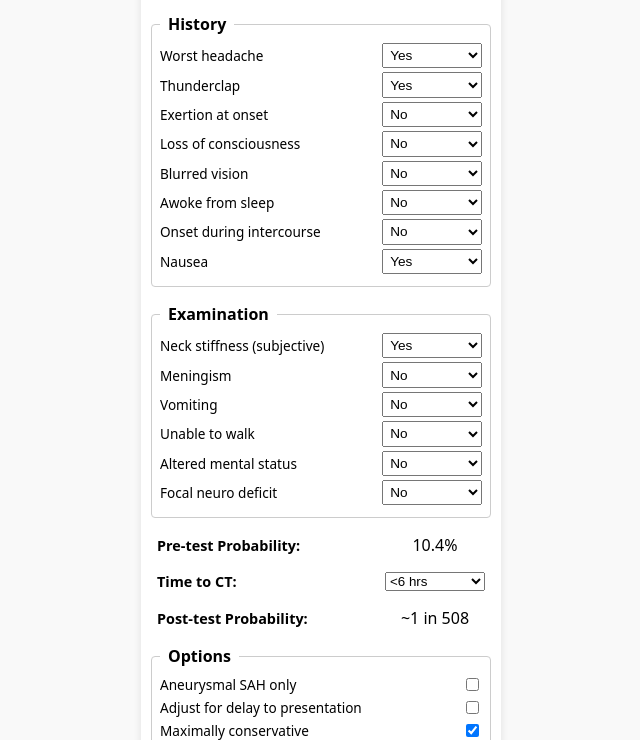
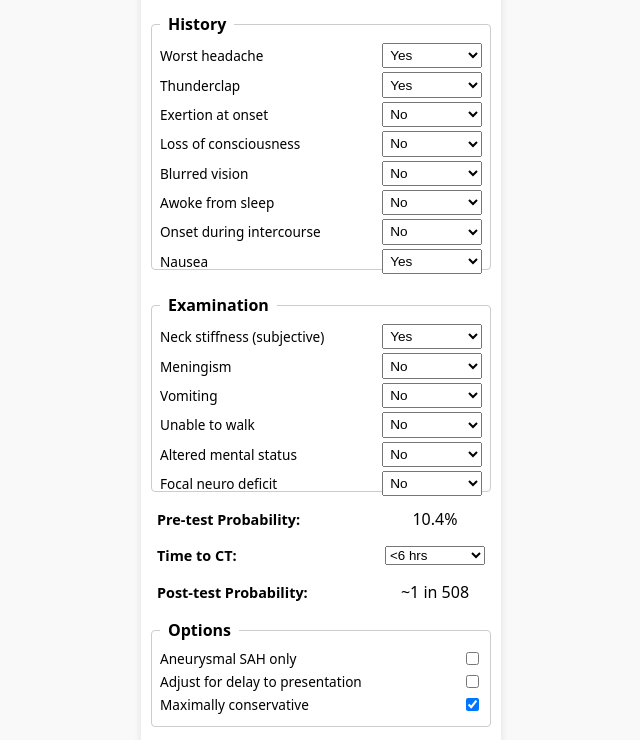
Before and after one commit to rjshaydon/SAH-Risk-Calculator, a plain HTML site: page index.html in a window 1280 px wide. Shown: the part 59-799 px from the top of the page, without its empty margins (319-959 px from the left). Drawn offline with Linux system fonts and the light colour scheme.

Commit message:
Excess section white space fix

```diff
--- a/index.html
+++ b/index.html
@@ -5,6 +5,20 @@
   <meta name="viewport" content="width=device-width, initial-scale=1.0, maximum-scale=1.0, user-scalable=no" />
   <title>SAH Risk Calculator</title>
   <style>
+
+
+/* Trim the bottom gap just for History & Examination */
+.findings fieldset {
+  /* keep top / left / right padding at 0.5rem, halve the bottom */
+  padding: 0.5rem 0.5rem 0rem;
+}
+
+/* Remove the margin under the very last label in each fieldset */
+.findings fieldset label:last-child {
+  margin-bottom: -5px;
+}
+
+
     body { margin: 0; padding: 0; display: flex; justify-content: center; background: #f9f9f9; font-family: system-ui, Arial, sans-serif; }
     #app {
       width: 360px;
@@ -44,10 +58,7 @@
       margin-top: 1rem;
       display: flex;
       flex-direction: column;
-}
-
-.findings fieldset + fieldset {
-  margin-top: 1rem;
+      gap: 0.5rem;
     }
     fieldset { border: 1px solid #ccc; border-radius: 4px; padding: 0.5rem; }
     legend { padding: 0 0.5rem; font-weight: bold; }
@@ -85,7 +96,6 @@
           <label>Altered mental status <select class="finding" data-key="Altered mental status"><option value="">Unknown</option><option value="yes">Yes</option><option value="no" selected>No</option></select></label>
           <label>Focal neuro deficit <select class="finding" data-key="Focal neuro deficit"><option value="">Unknown</option><option value="yes">Yes</option><option value="no" selected>No</option></select></label>
         </fieldset>
-
       </div>
       <div class="controls">
         <strong>Pre-test Probability:</strong><span class="value" id="pretest-output-text">10.4%</span>
@@ -111,7 +121,6 @@
       <div class="controls" id="postlp-control" style="display:none; margin-bottom: 1rem;"><strong>Post-LP Probability:</strong><span class="value" id="postlp-text">--</span></div>
     </main>
     <script>
-
       document.addEventListener('DOMContentLoaded',()=>{const baselineP=7.5;
         const clinicalLRs={'Worst headache':{yes:1.25,no:0.24},'Thunderclap':{yes:1.34,no:0.74},'Exertion at onset':{yes:1.70,no:0.88},'Loss of consciousness':{yes:1.87,no:0.91},'Blurred vision':{yes:3.14,no:0.85},'Awoke from sleep':{yes:0.63,no:1.09},'Onset during intercourse':{yes:1.20,no:1.00},'Nausea':{yes:1.15,no:0.74},'Neck stiffness (subjective)':{yes:4.12,no:0.73},'Meningism':{yes:6.59,no:0.78},'Vomiting':{yes:1.92,no:0.52},'Unable to walk':{yes:2.36,no:0.85},'Altered mental status':{yes:2.18,no:0.87},'Focal neuro deficit':{yes:3.26,no:0.81}};
         const preOutputText=document.getElementById('pretest-output-text'),postOutputText=document.getElementById('posttest-prob-text');
```
Lines whose indentation alone changed are shown as unchanged.
